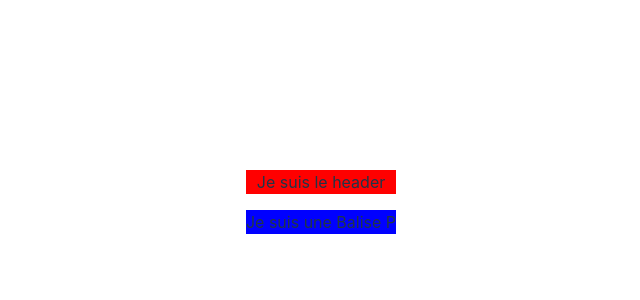
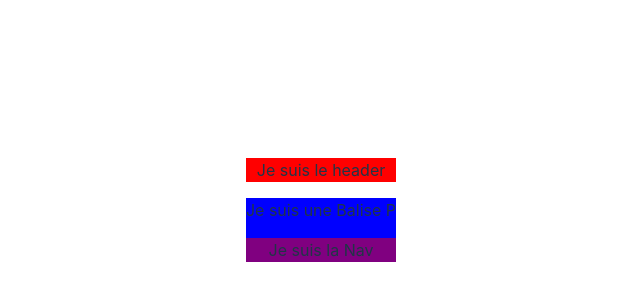
Before and after one commit to TomRoberto/Cours-git-branches, a React (Vite) app: page / in a window 1280 px wide. Shown: the part 190-490 px from the top of the page, without its empty margins (319-959 px from the left). Built offline with nearby package versions, Linux system fonts and the light colour scheme.

Commit message:
added purple nav

```diff
--- a/src/App.jsx
+++ b/src/App.jsx
@@ -7,6 +7,7 @@ function App() {
       <Header />
       <main style={{ backgroundColor: "blue" }}>
         <p>Je suis une Balise P</p>
+        <nav style={{ backgroundColor: "purple" }}>Je suis la Nav</nav>
       </main>
     </>
   );
```
